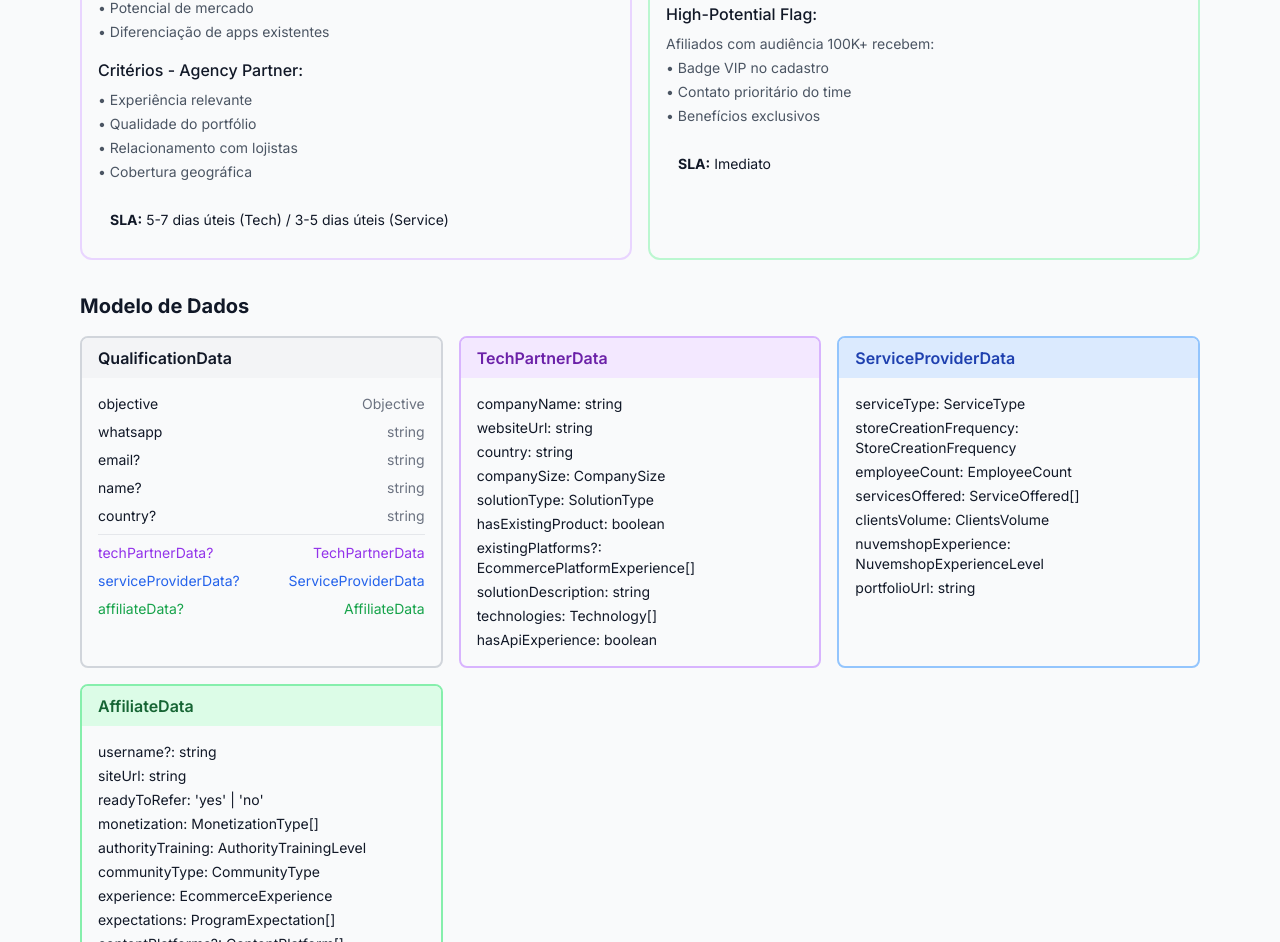
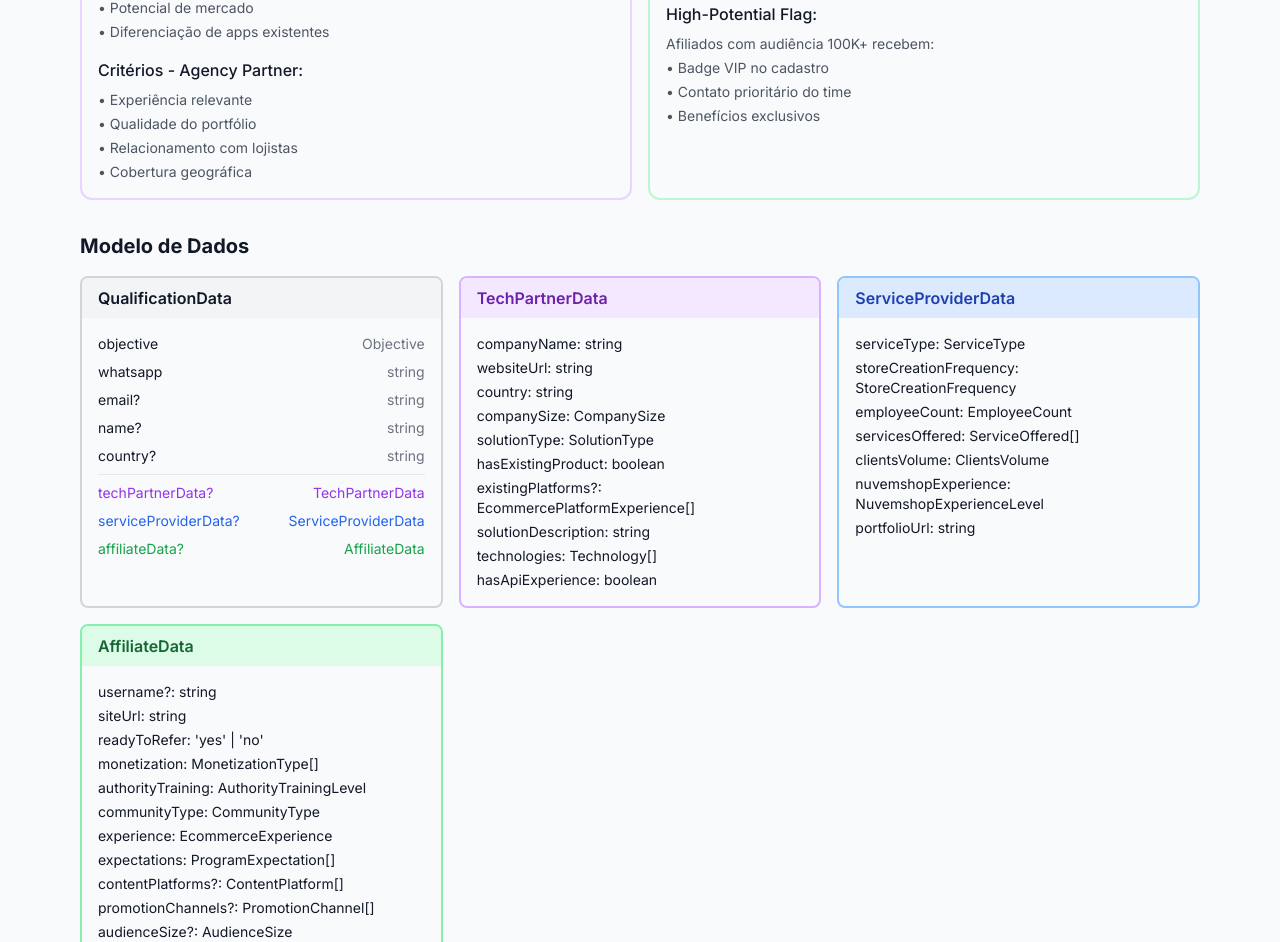
Before and after one commit to brunogobbis-coder/qualification-flow-partnerportal, a Next.js app: page /flow in a window 1280 px wide. Shown: the part 1920-2862 px from the top of the page. Built offline with nearby package versions, Linux system fonts and the light colour scheme.

Commit message:
fix: remove SLA info from approval process section

```diff
--- a/src/app/flow/page.tsx
+++ b/src/app/flow/page.tsx
@@ -675,9 +675,6 @@ export default function FlowPage() {
                     <li>• Cobertura geográfica</li>
                   </ul>
                 </div>
-                <div className="bg-gray-50 rounded-lg p-3">
-                  <p className="text-sm"><strong>SLA:</strong> 5-7 dias úteis (Tech) / 3-5 dias úteis (Service)</p>
-                </div>
               </div>
             </div>
 
@@ -705,9 +702,6 @@ export default function FlowPage() {
                     <li>• Contato prioritário do time</li>
                     <li>• Benefícios exclusivos</li>
                   </ul>
-                </div>
-                <div className="bg-gray-50 rounded-lg p-3">
-                  <p className="text-sm"><strong>SLA:</strong> Imediato</p>
                 </div>
               </div>
             </div>
```
